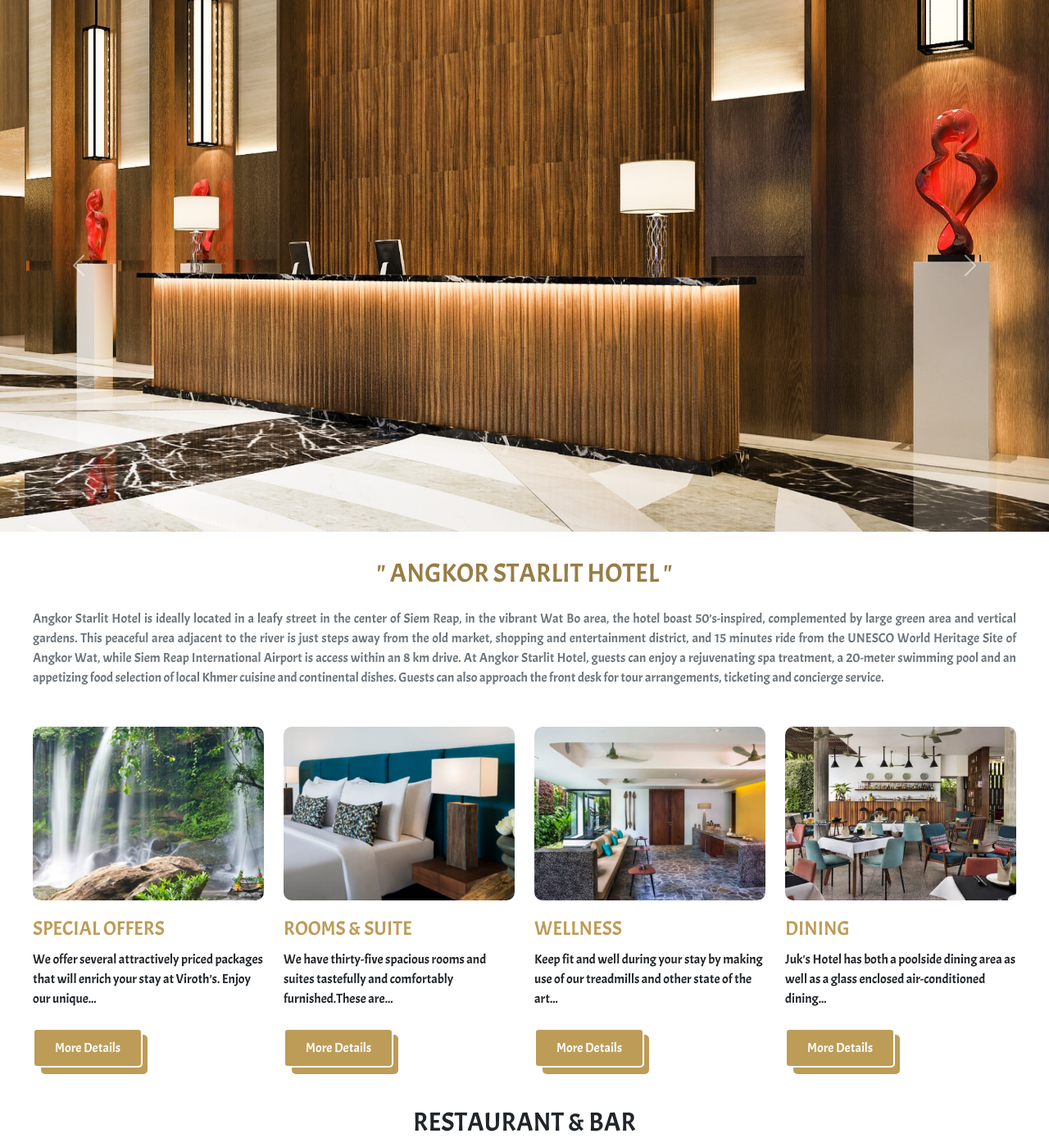
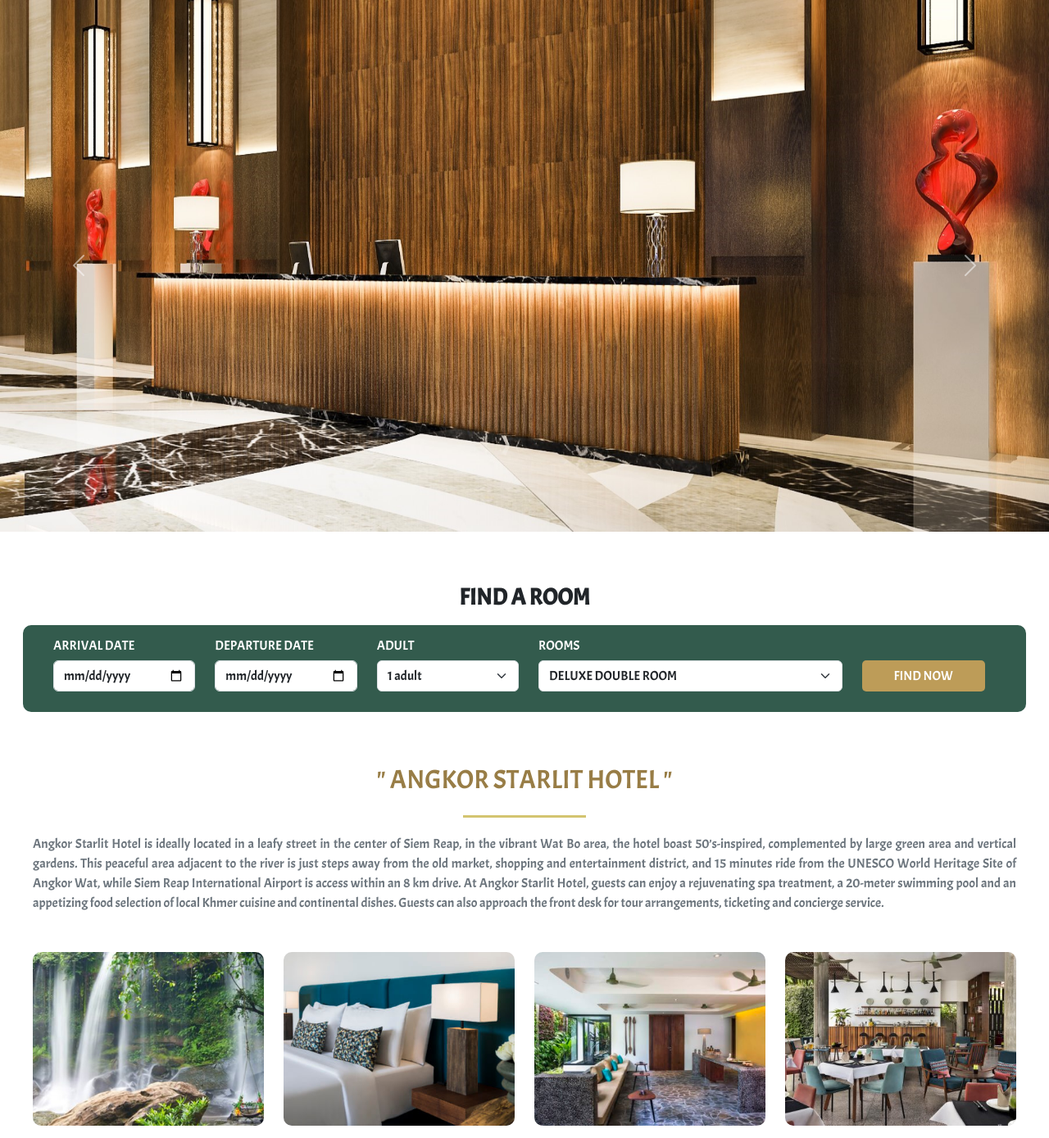
Before and after one commit to ReachbundithOum/Hotel_Management, a PHP site: page / in a window 1280 px wide. Shown: the part 96-1485 px from the top of the page at 82% size. Run offline with PHP 8.4, Linux system fonts and the light colour scheme; some libraries are stand-ins or nearby versions; some web fonts are replaced.

Commit message:
modify home.php

```diff
--- a/HotelManagement/pages/home.php
+++ b/HotelManagement/pages/home.php
@@ -5,6 +5,7 @@
             <div class="carousel-inner">
                 <div class="carousel-item active" data-bs-interval="3000" >
                     <img src="../HotelManagement/images/Carousel/carousel1.jpg" alt="" width="100%" height="650px" />
+                    <div class="text"></div>
                 </div>
                 <div class="carousel-item" data-bs-interval="2000">
                     <img src="../HotelManagement/images/Carousel/carousel2.jpg" alt="" width="100%" height="650px" />
@@ -34,7 +35,71 @@
     <!--  Main Selection Start  -->
     <main>
         <div class="main-top">
-            <h2 class="text-center text-uppercase p-3 mt-3" style="color:#987d46;">" Angkor Starlit Hotel "</h2>
+            <div>
+                <h3>FIND A ROOM</h3>
+                <div class="row" style="background-color: hsl(158, 28%, 28%);padding:0px 15px 25px 25px;border-radius:10px;">
+                    <div class="col-lg-2 col-sm-2">
+                        <h6 class="mt-3 text-white">ARRIVAL DATE</h6>
+                        <input  type="date"
+                                name="arrival"
+                                id="arrival"
+                                class="form-control"/>
+                    </div>
+                    <div class="col-lg-2 col-sm-2">
+                        <h6 class="mt-3 text-white">DEPARTURE DATE</h6>
+                            <input  type="date"
+                                    name="departure"
+                                    id="departure"
+                                    class="form-control"/>
+                    </div>
+                    <div class="col-lg-2 col-sm-2">
+                        <h6 class="mt-3 text-white">ADULT</h6>
+                        <select name="adult"
+                                id="adult"
+                                class="form-select">
+                            <option value="1">1 adult</option>
+                            <option value="2">2 adults</option>
+                            <option value="3">3 adults</option>
+                            <option value="4">4 adults</option>
+                            <option value="5">5 adults</option>
+                        </select>
+                    </div>
+                    <!-- <div class="col-lg-2 col-sm-2">
+                        <h6 class="text-center mt-3">CHILDRENS</h6>
+                            <select name="children"
+                                    id="children"
+                                    class="form-select">
+                                <option value="1">1</option>
+                                <option value="2">2</option>
+                                <option value="3">3</option>
+                            </select>
+                    </div> -->
+                    <div class="col-lg-4 col-sm-4">
+                        <h6 class="mt-3 text-white">ROOMS</h6>
+                                <select name="rooms"
+                                        id="rooms"
+                                        class="form-select">
+                                    <option value="1">DELUXE DOUBLE ROOM</option>
+                                    <option value="2">DELUXE DOUBLE POOL VIEW</option>
+                                    <option value="3">DELUXE DOUBLE OR TWIN ROOM</option>
+                                    <option value="4">DELUXE DOUBLE OR TWIN POOL VIEW</option>
+                                    <option value="5">DELUXE TRIPLE ROOM</option>
+                                    <option value="6">DELUXE TRIPLE POOL ROOM</option>
+                                    <option value="7">SUITE POOL VIEW</option>
+                                </select>
+                    </div>
+                    <div class="col-lg-2 col-sm-2">
+                        <button class="btn-book-now"
+                                style=" display:inline-block;text-align:center;
+                                        border-radius:5px;margin-top:43px;padding:7px 0;
+                                        max-width:150px;width:100%;font-weight:500;
+                                        color:#fff;border:none;outline:none;
+                                        background-color:#bd9c58;">FIND NOW</button>
+                    </div>
+                </div>
+            </div>
+            <h2 class="text-center text-uppercase p-3 mt-5" style="color:#987d46;">" Angkor Starlit Hotel "</h2>
+                <div class="room-line"></div>
             <p> Angkor Starlit Hotel is ideally located in a leafy street in the center of Siem Reap,
                 in the vibrant Wat Bo area, the hotel boast 50’s-inspired, complemented by large
                 green area and vertical gardens. This peaceful area adjacent to the river is just
```
